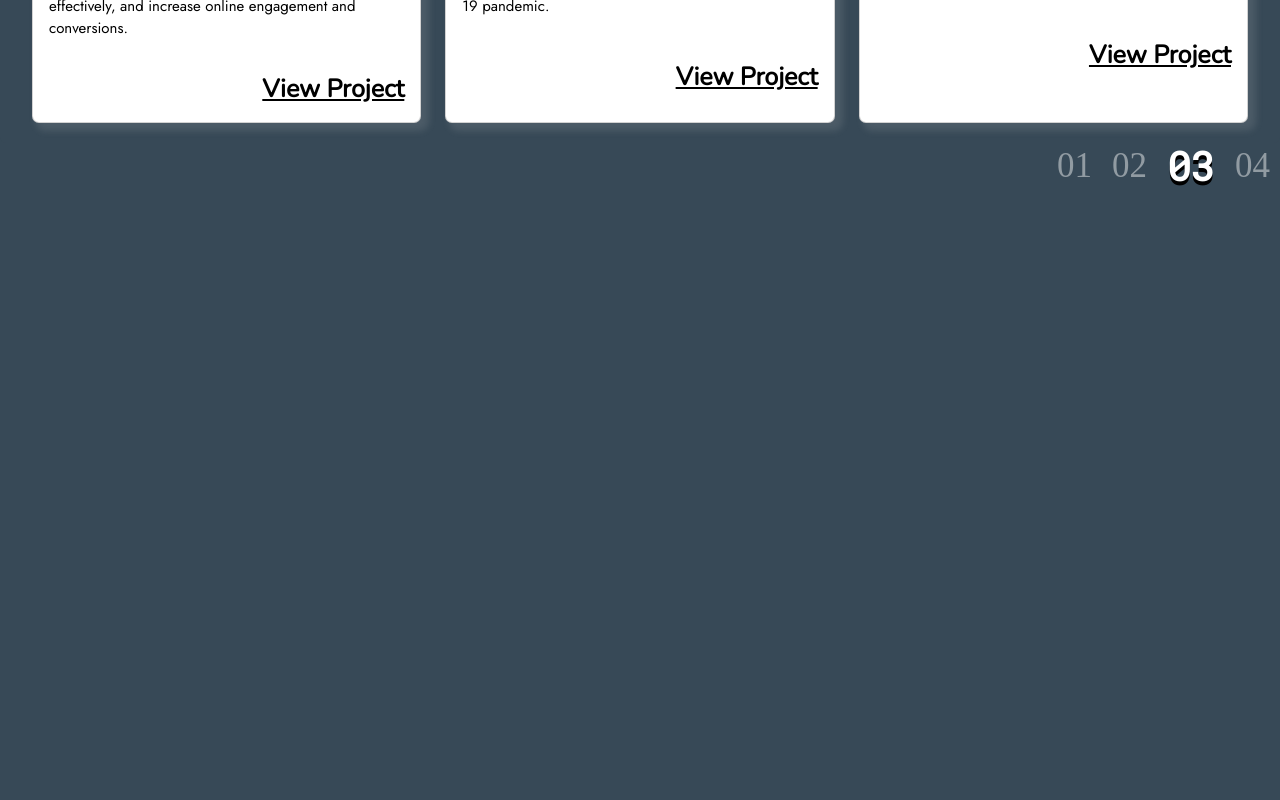
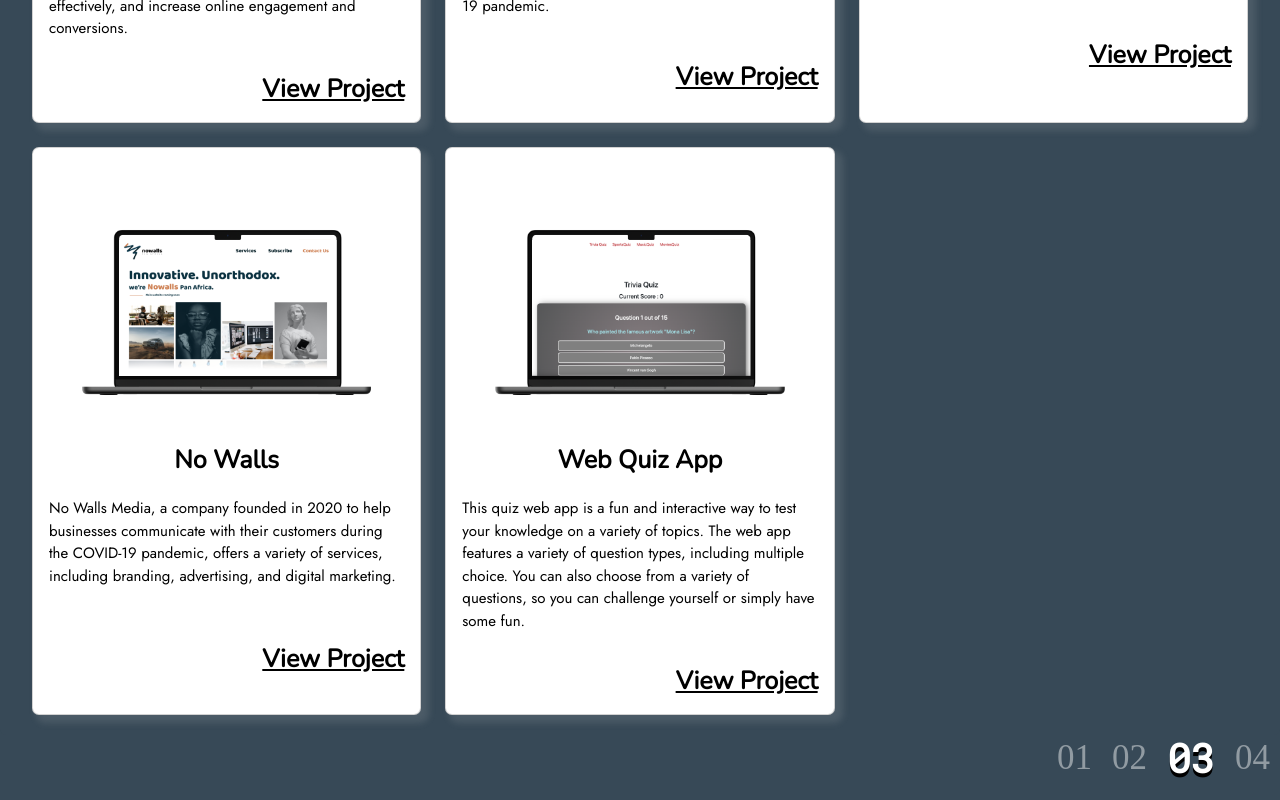
Before and after one commit to hunternyasha/my-project, a React (Create React App) app: page /Projects in a window 1280 px wide. Shown: the part 631-1431 px from the top of the page. Before the commit the page ends 839 px from the top, so only its background shows below. Built offline with nearby package versions, Linux system fonts and the light colour scheme.

Commit message:
added new cards

```diff
--- a/src/assets/components/ResponsiveTab.js
+++ b/src/assets/components/ResponsiveTab.js
@@ -34,15 +34,35 @@ const ResponsiveTab = () => {
 
       id: 3,
     },
+    {
+      image: require("../images/nowallsmoc.png"),
+      title: "No Walls",
+      title2: `No Walls Media, a company founded in 2020 to help businesses communicate with their customers during the COVID-19 pandemic, offers a variety of services, including branding, advertising, and digital marketing.
+`,
+      title3: "View Project",
+      webLink: "https://hunternyasha.github.io/6-The-Mobi/",
+
+      id: 4,
+    },
+    {
+      image: require("../images/Group 3.png"),
+      title: "Web Quiz App",
+      title2: `This quiz web app is a fun and interactive way to test your knowledge on a variety of topics. The web app features a variety of question types, including multiple choice. You can also choose from a variety of questions, so you can challenge yourself or simply have some fun.
+`,
+      title3: "View Project",
+      webLink: "https://hunternyasha.github.io/6-The-Mobi/",
+
+      id: 5,
+    },
   ]);
   return (
     <>
       <div className="project">
         <div className="container-fluid">
-          <div className="row">
+          <div className="row g-4">
             {responCards.map((cards) => (
               <div
-                className="col-12 col-md-4 col-lg-4 col-xl-4 col-xxl-4"
+                className="col-12 col-md-6 col-lg-4 col-xl-4 col-xxl-4"
                 key={cards.id}>
                 <div class="card h-100">
                   <img src={cards.image} class="card-img-top" alt="imgMockup" />
--- a/src/assets/pages/Projects.js
+++ b/src/assets/pages/Projects.js
@@ -20,7 +20,9 @@ const Projects = () => {
                 </p>
               </TabPanel>
               <TabPanel header="Personal Projects">
-                <Personal />
+                <p className="m-0 fs-1 text-light text-center">
+                  projects to be added soon
+                </p>
               </TabPanel>
             </TabView>
           </div>
```
Also changed, not shown: src/assets/images/Group 3.png (added).
